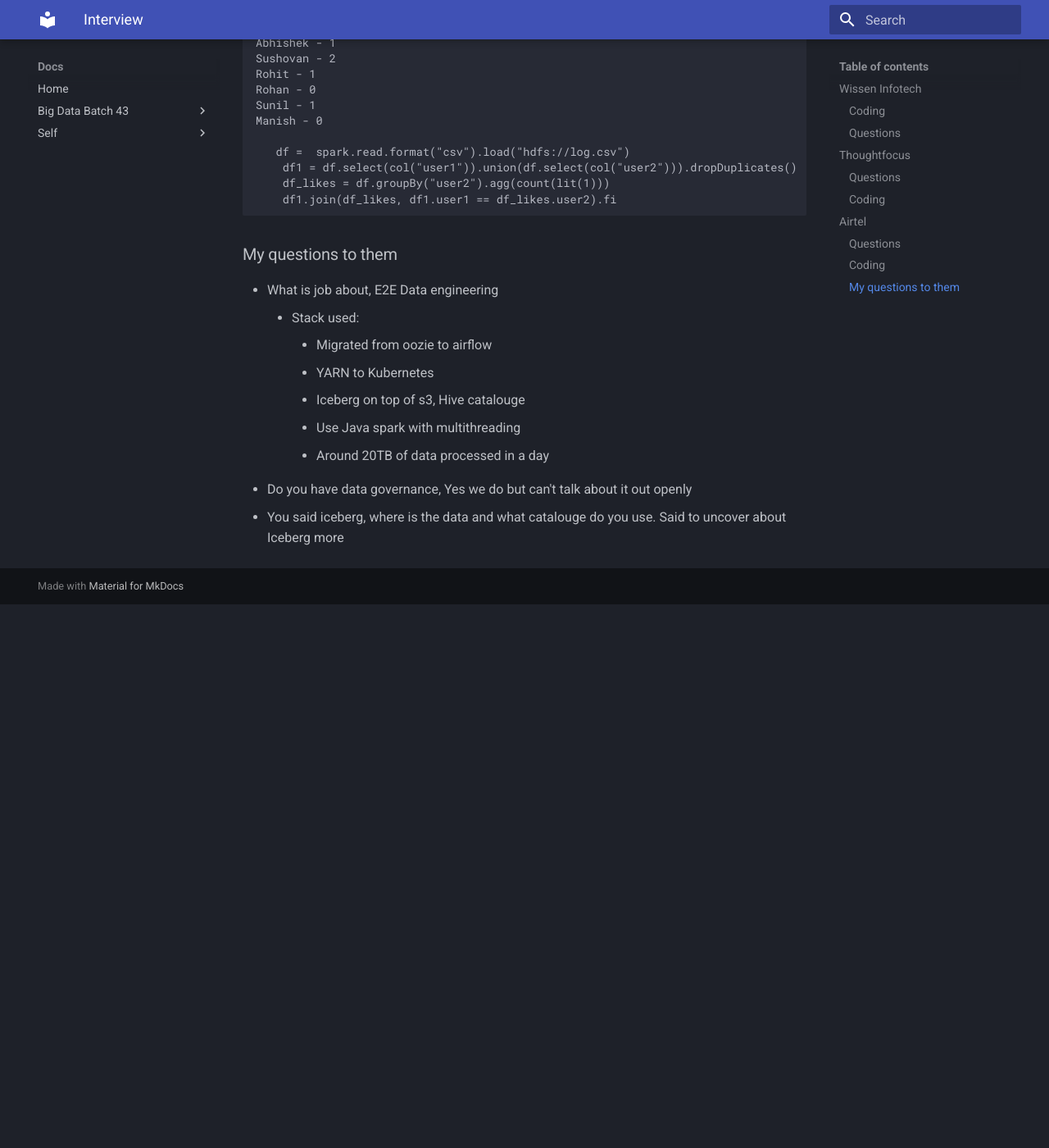
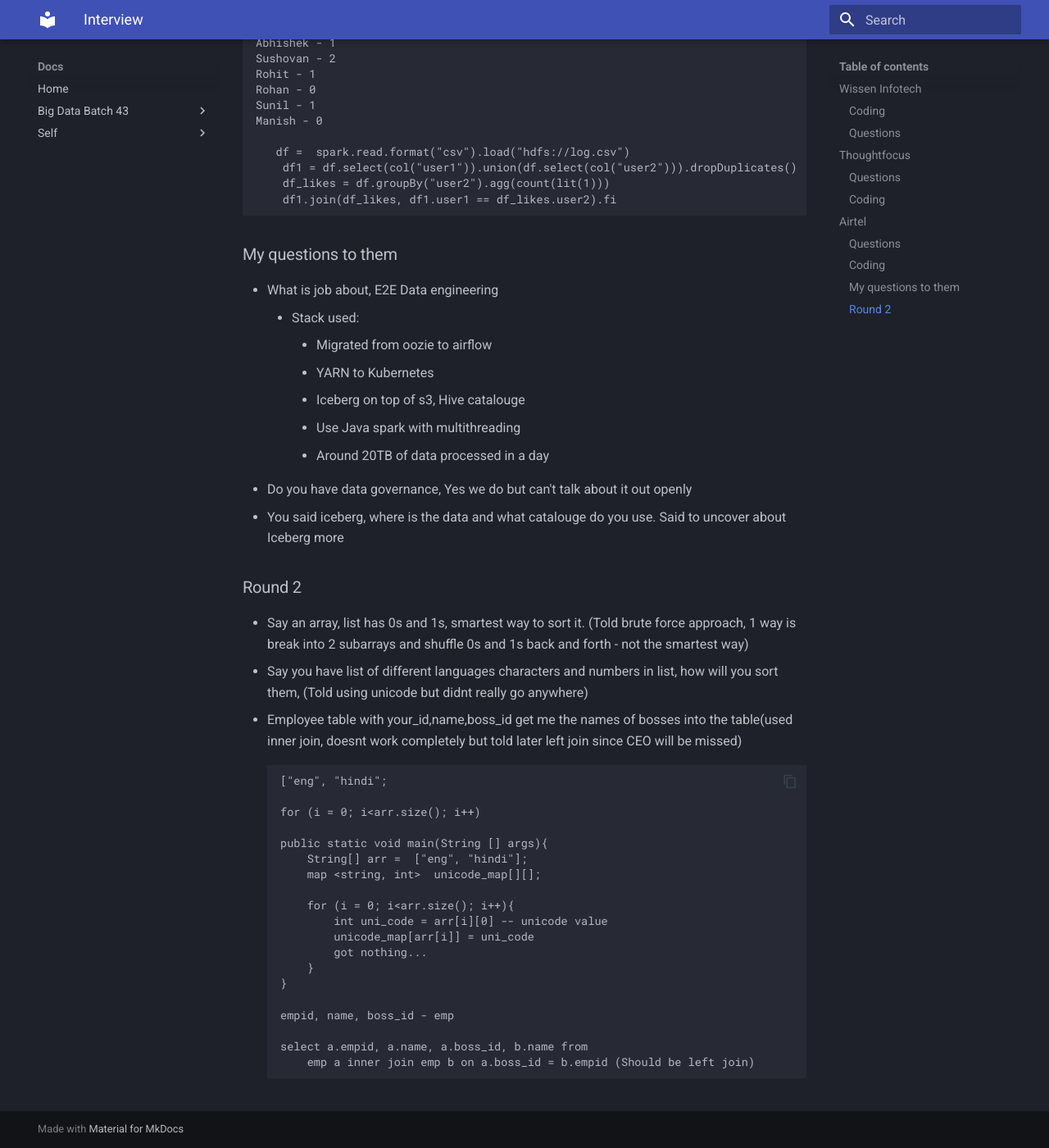
Before and after one commit to leodude77/docs, an MkDocs documentation site: the page built from docs/self/interview.md, in a window 1280 px wide and 1400 px high, scrolled down 4600 px. Shown: the whole window at 82% size. Built offline with MkDocs 1.6.1 and Material for MkDocs 9.7.7, drawn with Linux system fonts in a browser that asks for light colours; before the commit the page ends 5337 px from its top, so only the background shows below that.

Commit message:
r2 airtel

````diff
--- a/docs/self/interview.md
+++ b/docs/self/interview.md
@@ -178,3 +178,29 @@ Manish - 0
         * Around 20TB of data processed in a day
 * Do you have data governance, Yes we do but can't talk about it out openly
 * You said iceberg, where is the data and what catalouge do you use. Said to uncover about Iceberg more
+
+### Round 2
+* Say an array, list has 0s and 1s, smartest way to sort it. (Told brute force approach, 1 way is break into 2 subarrays and shuffle 0s and 1s back and forth - not the smartest way)
+* Say you have list of different languages characters and numbers in list, how will you sort them, (Told using unicode but didnt really go anywhere)
+* Employee table with your_id,name,boss_id get me the names of bosses into the table(used inner join, doesnt work completely but told later left join since CEO will be missed)
+```
+["eng", "hindi";
+
+for (i = 0; i<arr.size(); i++)
+
+public static void main(String [] args){
+    String[] arr =  ["eng", "hindi"];
+    map <string, int>  unicode_map[][];
+
+    for (i = 0; i<arr.size(); i++){
+        int uni_code = arr[i][0] -- unicode value
+        unicode_map[arr[i]] = uni_code
+        got nothing...
+    }
+}
+
+empid, name, boss_id - emp
+
+select a.empid, a.name, a.boss_id, b.name from
+    emp a inner join emp b on a.boss_id = b.empid (Should be left join)
+```
````
